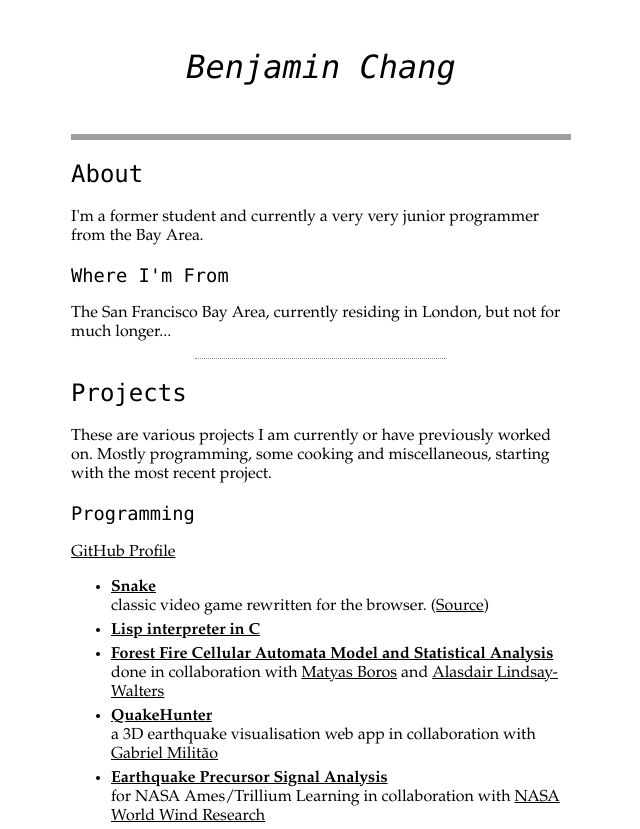
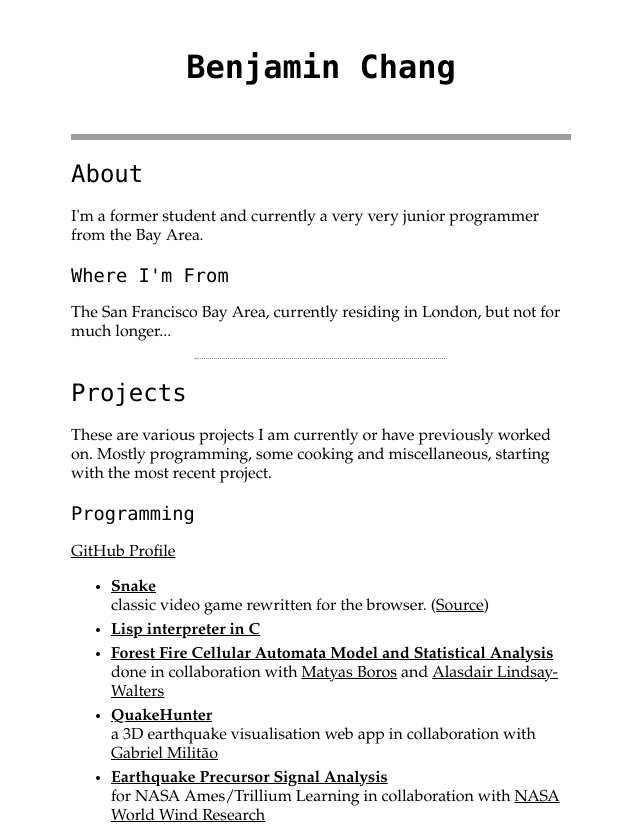
Before and after one commit to ben-chang/ben-chang.github.io, a plain HTML site: page index.html in a window 1280 px wide. Shown: the top 829 px of the page, without its empty margins (319-959 px from the left). Drawn offline with Linux system fonts and the light colour scheme; grey boxes are pictures that could not be loaded.

Commit message:
changed font style

```diff
--- a/index.html
+++ b/index.html
@@ -10,13 +10,8 @@
   <body>
   <header>
   	<h1>
-  		<em>Benjamin Chang</em>
+  		<b>Benjamin Chang</b>
   	</h1>
-    <!-- <ul class="navbar">
-      <li class="navlink"><a href="#">About</a></li>
-      <li class="navlink"><a href="#">Projects</a></li>
-      <li class="navlink"><a href="#">Contact</a></li>
-    </ul> -->
   </header>
   <hr class="headerClass">
   <main>
```
